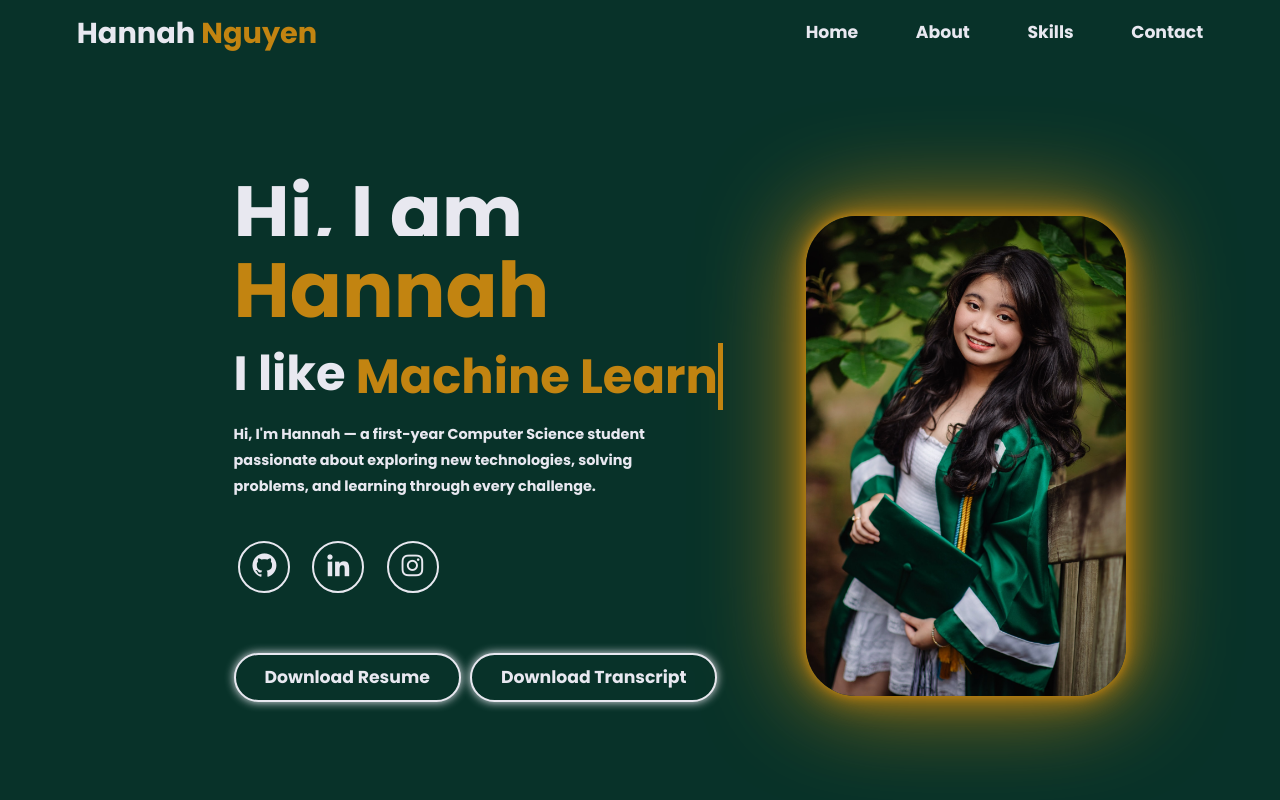
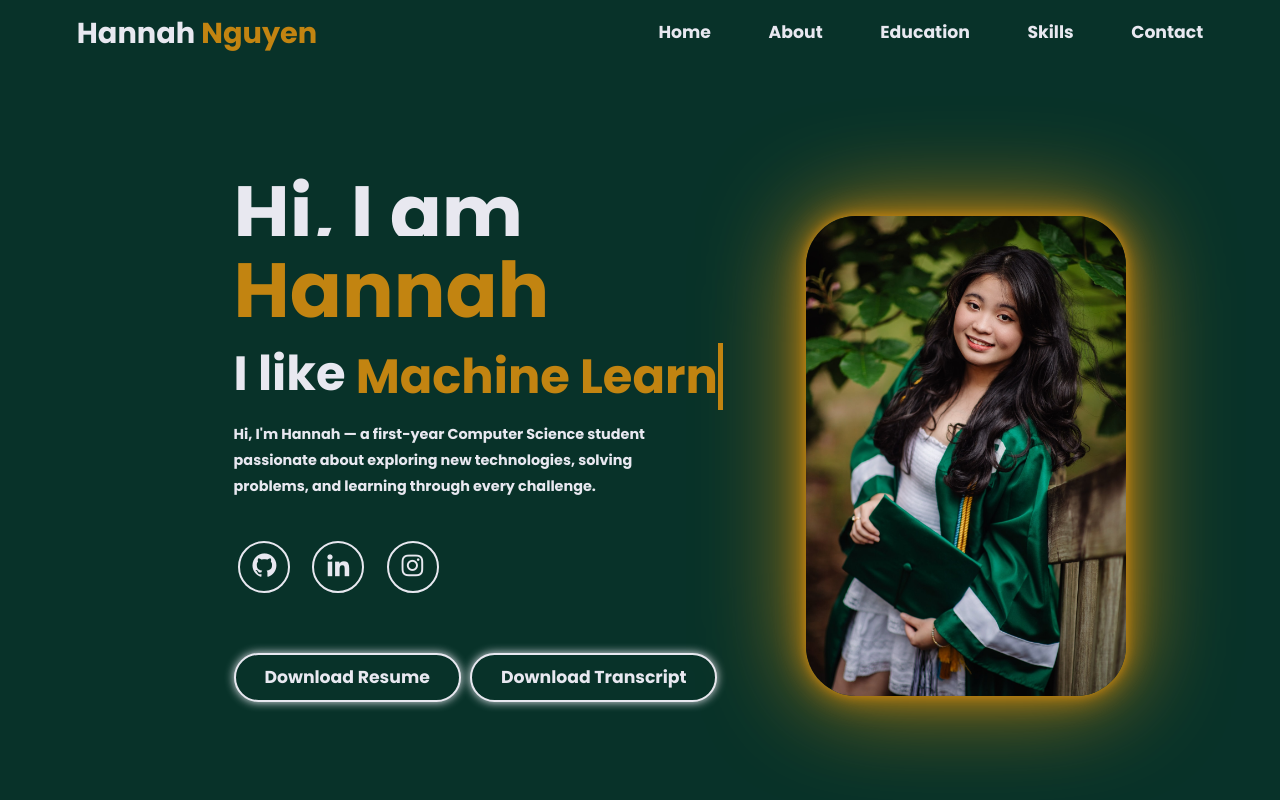
Before and after one commit to HannahNguyen-hanuh/Hannah-Nguyen-Portfolio, a plain HTML site: page index.html in a window 1280 px wide. Shown: the top 800 px of the page. Drawn offline with nearby package versions, Linux system fonts and the light colour scheme.

```diff
--- a/index.html
+++ b/index.html
@@ -7,6 +7,7 @@
     <meta name="viewport" content="width=device-width, initial-scale=1.0">
     <title>Hannah's Portfolio Website</title>
     <link href='https://unpkg.com/boxicons@2.1.4/css/boxicons.min.css' rel='stylesheet'>
+    <link rel="icon" type="image/x-icon" href="/images/favicon.ico">
     <link rel="stylesheet" href="styles.css">
     <meta name="viewport" content="width=device-width, initial-scale=1.0">
 </head>
@@ -22,6 +23,7 @@
             <nav class="navbar" aria-label="Main navigation">
                 <a href="#home">Home</a>
                 <a href="#about">About</a>
+                <a href="#education">Education</a>
                 <a href="#skills">Skills</a>
                 <a href="#contact">Contact</a>
             </nav>
```
Also changed, not shown: 1 other file.
